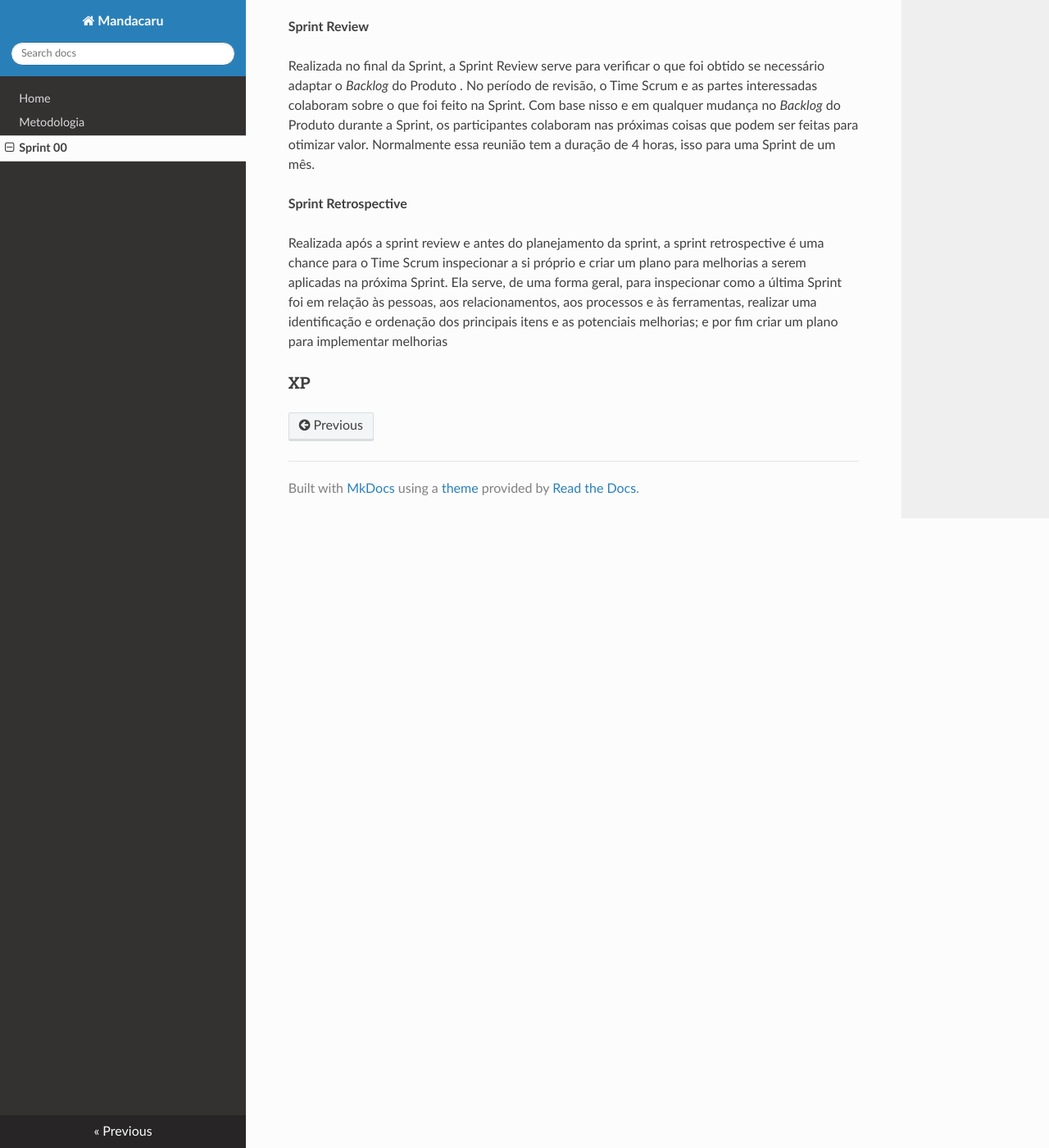
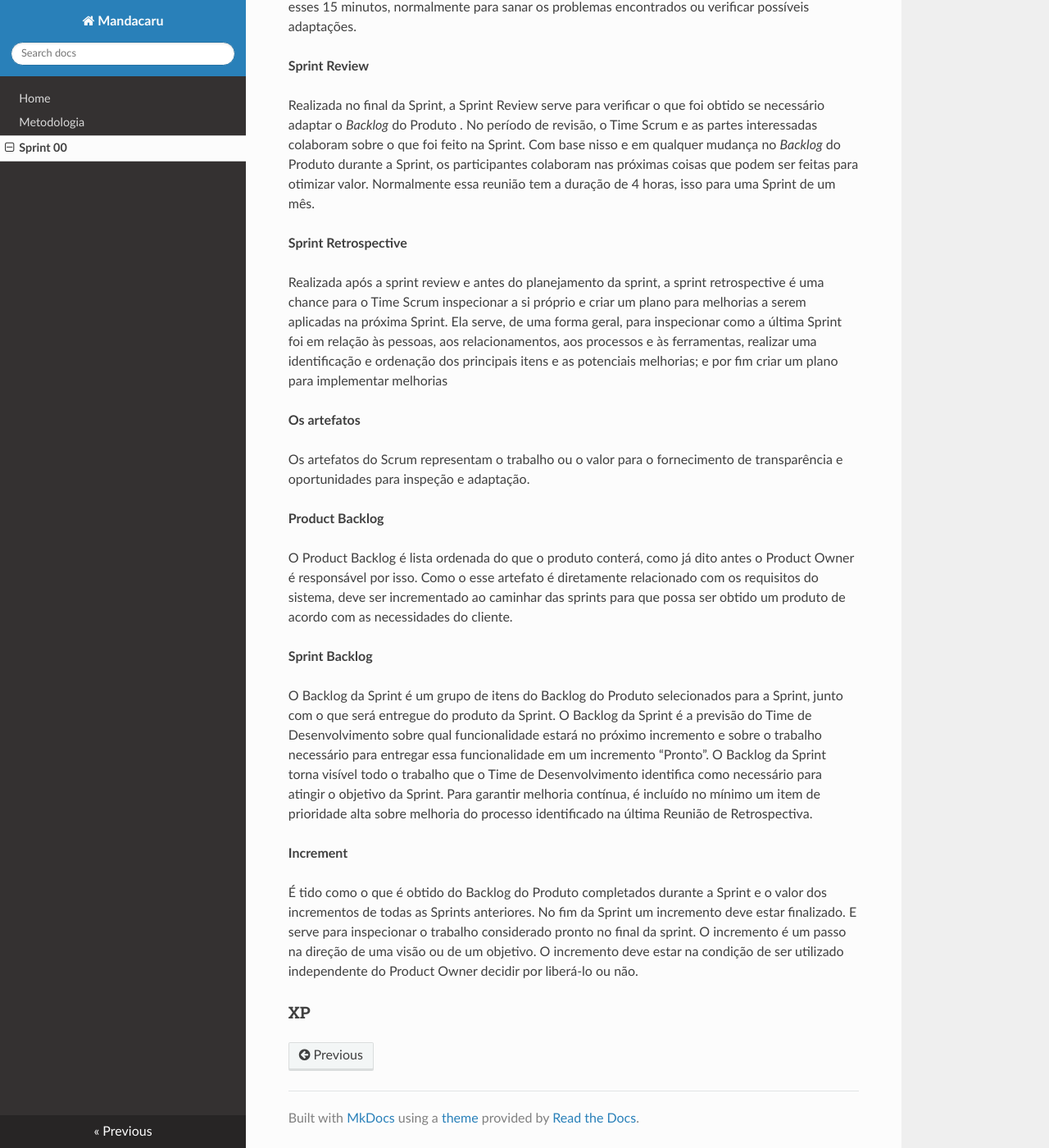
Before and after one commit to MDS-Mandacaru/Documentacao-Mandacaru, an MkDocs documentation site: the page built from docs/sprint00.md, in a window 1280 px wide and 1400 px high, scrolled down 3269 px. Shown: the whole window at 82% size. Built offline with MkDocs 1.6.1, drawn with Linux system fonts in a browser that asks for light colours; nearby versions of some CDN libraries; old or Windows-style settings are respelled for this version of MkDocs.

Commit message:
Adicionando texto final a sprint 0

```diff
--- a/docs/sprint00.md
+++ b/docs/sprint00.md
@@ -82,6 +82,7 @@ Os Times de Desenvolvimento devem ter autossuficiência e complementabilidade pa
 Os ritos ou eventos do Scrum servem para criar regularidades e minimizar a necessidade de reuniões de última hora e todos esses ritos são definidos com horários específicos.
 
 **Sprint**
+
  é o período total necessário para a produção e concepção de um produto funcional, podendo ser considerada potencialmente um projeto. Ela deve conter um planejamento, reuniões diárias, revisões, retrospectivas e tem a característica de poderem ser canceladas.
 
 **Sprint Planning**
@@ -115,7 +116,36 @@ Normalmente essa reunião tem a duração de  4 horas, isso para uma Sprint de u
 Realizada após a sprint review e antes do planejamento da sprint, a sprint retrospective é uma chance para o Time Scrum inspecionar a si próprio e criar um plano para melhorias a serem aplicadas na próxima Sprint.
 Ela serve, de uma forma geral, para  inspecionar como a última Sprint foi em relação às pessoas, aos relacionamentos, aos processos e às ferramentas, realizar uma identificação  e ordenação dos principais itens e as potenciais melhorias; e por fim criar um plano para implementar melhorias
 
+**Os artefatos**
 
+Os artefatos do Scrum representam o trabalho ou o valor para o fornecimento de transparência e oportunidades para inspeção e adaptação.
+
+**Product Backlog**
+
+O Product Backlog é lista ordenada do que o produto conterá, como já dito antes o Product Owner é responsável por isso.
+Como o esse artefato é diretamente relacionado com os requisitos do sistema, deve ser incrementado ao caminhar das sprints para que possa ser obtido um produto de acordo com as necessidades do cliente.
+
+
+**Sprint Backlog**
+
+O Backlog da Sprint é um grupo de itens do Backlog do Produto selecionados para a Sprint,
+junto com o que será entregue do produto da Sprint.
+O Backlog da Sprint é a previsão do Time de Desenvolvimento sobre qual funcionalidade estará
+no próximo incremento e sobre o trabalho necessário para entregar essa funcionalidade em
+um incremento “Pronto”.
+O Backlog da Sprint torna visível todo o trabalho que o Time de Desenvolvimento identifica
+como necessário para atingir o objetivo da Sprint. Para garantir melhoria contínua, é incluído
+no mínimo um item de prioridade alta sobre melhoria do processo identificado na última
+Reunião de Retrospectiva.
+
+**Increment**
+
+É tido como o que é obtido do Backlog do Produto completados durante a Sprint
+e o valor dos incrementos de todas as Sprints anteriores. No fim da Sprint um
+incremento deve estar finalizado.
+E serve para inspecionar o  trabalho considerado pronto no final da sprint. O incremento é um
+passo na direção de uma visão ou de um objetivo. O incremento deve estar na condição de ser
+utilizado independente do Product Owner decidir por liberá-lo ou não.
 
 
 
```
Also changed, not shown: site/index.html.
